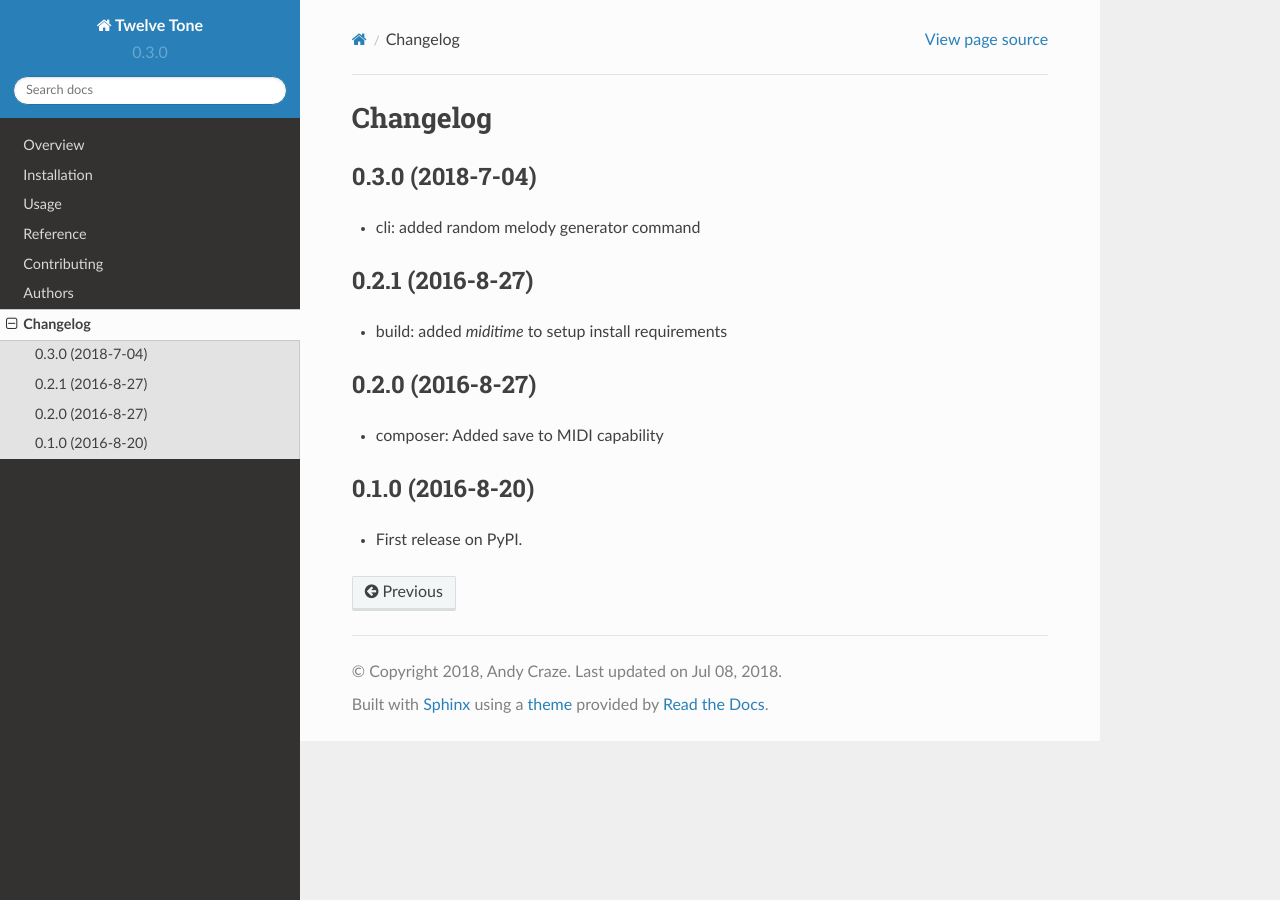
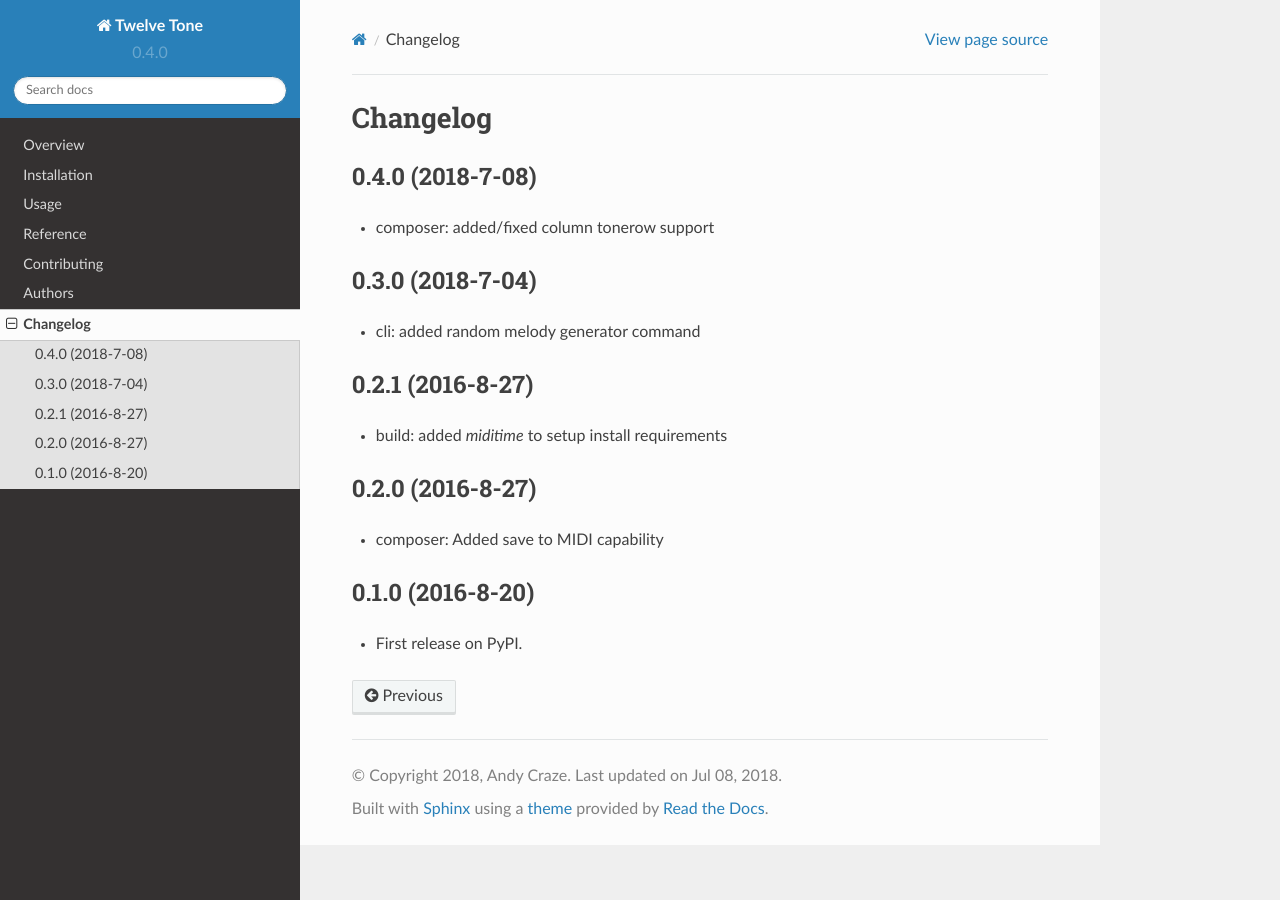
Before and after one commit to accraze/python-twelve-tone, a Sphinx documentation site: the page built from docs/changelog.rst, in a window 1280 px wide. Built offline with Sphinx 7.4.7 and the Read the Docs theme 2.0.0, drawn with Linux system fonts in a browser that asks for light colours.

Commit message:
Bump version: 0.3.0 → 0.4.0

```diff
--- a/CHANGELOG.rst
+++ b/CHANGELOG.rst
@@ -1,6 +1,11 @@
 
 Changelog
 =========
+
+0.4.0 (2018-7-08)
+-----------------------------------------
+
+* composer: added/fixed column tonerow support
 
 0.3.0 (2018-7-04)
 -----------------------------------------
--- a/docs/conf.py
+++ b/docs/conf.py
@@ -26,7 +26,7 @@ project = u'Twelve Tone'
 year = u'2018'
 author = u'Andy Craze'
 copyright = '{0}, {1}'.format(year, author)
-version = release = u'0.3.0'
+version = release = u'0.4.0'
 
 pygments_style = 'trac'
 templates_path = ['.']
--- a/setup.py
+++ b/setup.py
@@ -24,7 +24,7 @@ def read(*names, **kwargs):
 
 setup(
     name='twelve-tone',
-    version='0.3.0',
+    version='0.4.0',
     license='BSD',
     description='Twelve-tone matrix to generate dodecaphonic melodies',
     long_description='%s\n%s' % (
--- a/src/twelve_tone/__init__.py
+++ b/src/twelve_tone/__init__.py
@@ -1 +1 @@
-__version__ = "0.3.0"
+__version__ = "0.4.0"
```
Also changed, not shown: .bumpversion.cfg.
